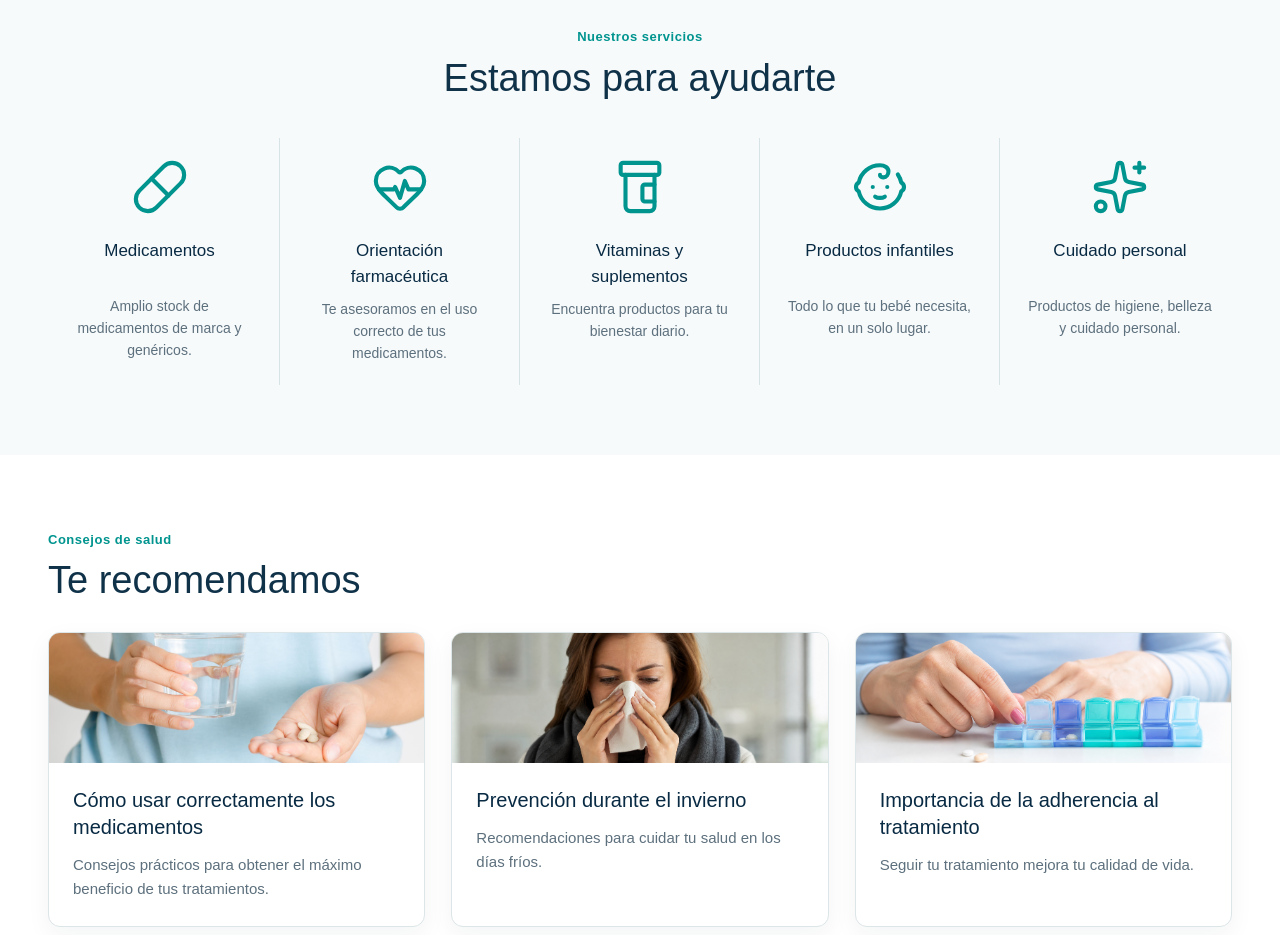
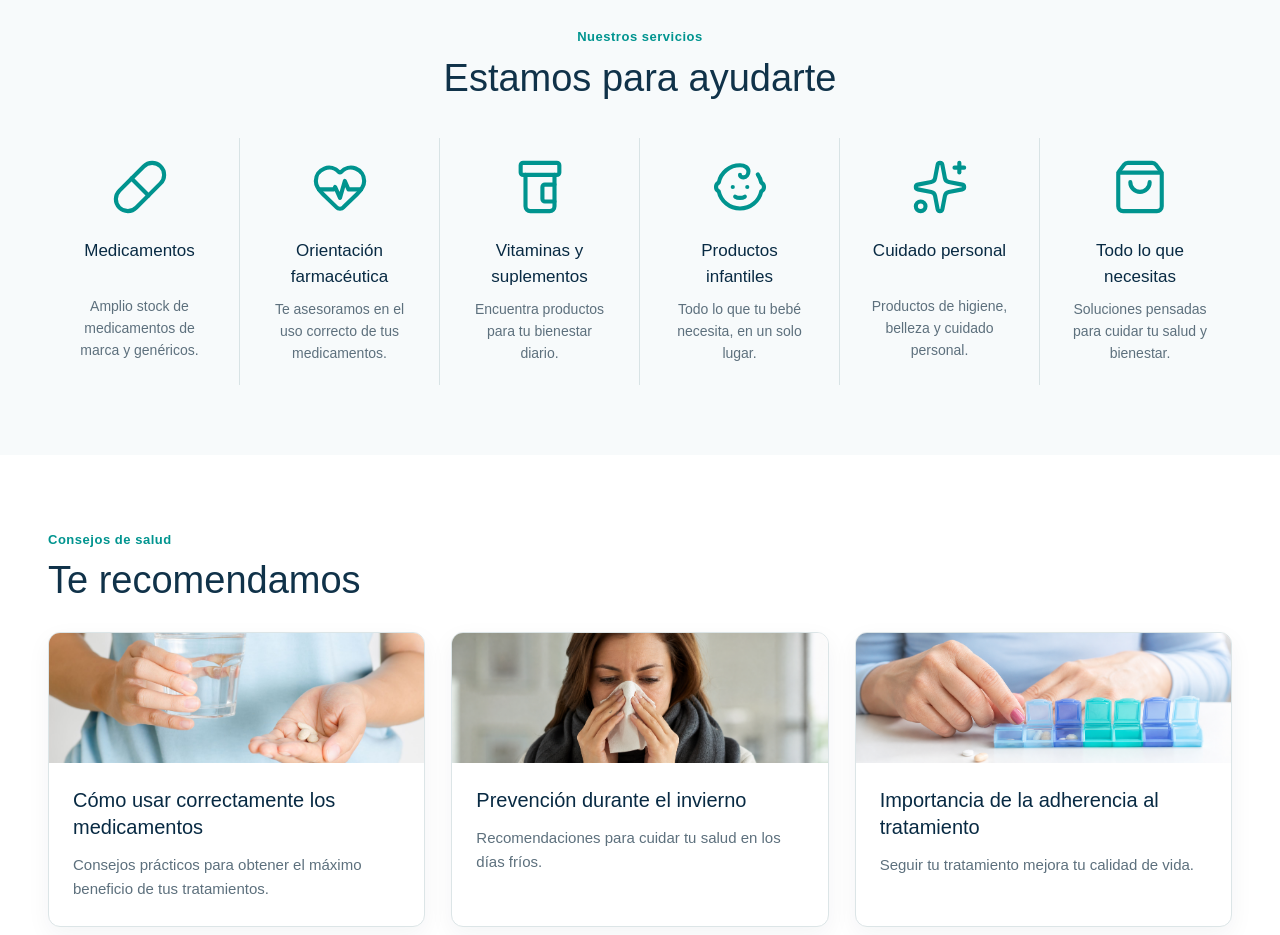
Before and after one commit to gmlsalud-com/gmlsalud-com, a Next.js app: page / in a window 1280 px wide. Shown: the part 1020-1955 px from the top of the page. Built offline with nearby package versions, Linux system fonts and the light colour scheme.

Commit message:
Add sixth service icon

```diff
--- a/app/globals.css
+++ b/app/globals.css
@@ -56,7 +56,7 @@
 .hero-live{width:min(1600px,100%);margin:auto;padding:clamp(80px,8vw,145px) max(48px,calc((100vw - 1600px)/2 + 48px))}
 .hero-live h1{margin:0 0 26px;color:var(--navy);font-size:clamp(52px,5.1vw,84px);line-height:.98;letter-spacing:-.045em}.hero-live h1 em{color:var(--teal);font-style:normal}.hero-live p{margin:0;color:#29485b;font-size:clamp(17px,1.35vw,23px);font-weight:600;line-height:1.55}.hero-actions{display:flex;gap:18px;margin-top:34px}.hero-actions .pill{min-width:185px;padding:15px 26px;font-size:15px}
 .about-live{display:flex;align-items:center;justify-content:space-between;gap:80px;max-width:1500px;margin:auto;padding:76px 7vw}.about-live>div:first-child{max-width:760px}.about-live h2{font-size:38px}.about-live p{font-size:18px}.care-icon{position:relative;min-width:220px;color:var(--teal);font-size:170px;font-family:Georgia,serif;line-height:.8;text-align:center}.care-icon span{position:absolute;top:54px;left:50%;transform:translateX(-50%);font:700 34px Arial}
-.services-live{padding:70px max(40px,calc((100vw - 1600px)/2));background:#f7fafb}.services-heading{text-align:center}.services-heading h2{font-size:38px}.services-list{display:grid;grid-template-columns:repeat(5,1fr);margin-top:38px}.services-list article{padding:12px 28px 20px;text-align:center;border-right:1px solid #d8e3e5}.services-list article:last-child{border:0}.services-list i{display:grid;place-items:center;height:74px;color:var(--teal);font-size:58px;font-style:normal}.services-list i svg{width:58px;height:58px;stroke-width:1.7}.services-list h3{min-height:48px;margin:14px 0 10px;color:var(--navy);font-size:17px}.services-list p{margin:0;font-size:14px;line-height:1.55}
+.services-live{padding:70px max(40px,calc((100vw - 1600px)/2));background:#f7fafb}.services-heading{text-align:center}.services-heading h2{font-size:38px}.services-list{display:grid;grid-template-columns:repeat(6,1fr);margin-top:38px}.services-list article{padding:12px 28px 20px;text-align:center;border-right:1px solid #d8e3e5}.services-list article:last-child{border:0}.services-list i{display:grid;place-items:center;height:74px;color:var(--teal);font-size:58px;font-style:normal}.services-list i svg{width:58px;height:58px;stroke-width:1.7}.services-list h3{min-height:48px;margin:14px 0 10px;color:var(--navy);font-size:17px}.services-list p{margin:0;font-size:14px;line-height:1.55}
 .advice-live{max-width:1600px;margin:auto;padding:72px 48px}.advice-live>h2{margin:8px 0 30px;font-size:38px}.advice-cards{display:grid;grid-template-columns:repeat(3,1fr);gap:26px}.advice-cards article{overflow:hidden;border:1px solid #dce5e7;border-radius:12px;background:#fff;box-shadow:0 8px 25px rgba(8,42,67,.05)}.advice-cards img{display:block;width:100%;height:230px;object-fit:cover}.advice-cards article>div{padding:24px}.advice-cards h3{margin:0 0 12px;color:var(--navy);font-size:20px;line-height:1.35}.advice-cards p{margin:0;font-size:15px}
 @media(max-width:1000px){.services-list{grid-template-columns:repeat(3,1fr)}.services-list article:nth-child(3){border-right:0}.services-list article{border-bottom:1px solid #d8e3e5}}
 @media(max-width:800px){.site-header.nav-open nav{position:absolute;top:76px;left:0;right:0;display:flex;flex-direction:column;align-items:stretch;gap:0;padding:10px 18px 18px;background:#fff;box-shadow:0 14px 30px rgba(8,42,67,.12)}.site-header.nav-open nav a{padding:13px 4px;border-bottom:1px solid #edf2f2}.hero{height:590px;min-height:590px;background-position:62% center}.hero-live{height:100%;display:flex;flex-direction:column;justify-content:flex-end;padding:70px 20px 42px;background:linear-gradient(0deg,rgba(255,255,255,.98) 0%,rgba(255,255,255,.9) 42%,rgba(255,255,255,0) 78%)}.hero-live h1{font-size:43px}.hero-live p{font-size:15px}.hero-actions{gap:10px;margin-top:20px}.hero-actions .pill{min-width:0;flex:1;padding:13px 8px}.about-live{padding:55px 20px}.about-live h2{font-size:28px}.about-live p{font-size:15px}.care-icon{display:none}.services-live{padding:48px 18px}.services-heading{text-align:left}.services-heading h2{font-size:28px}.services-list{grid-template-columns:repeat(2,1fr)}.services-list article{padding:18px 10px}.services-list article:nth-child(2n){border-right:0}.services-list i{font-size:43px}.services-list h3{font-size:14px}.services-list p{font-size:12px}.advice-live{padding:52px 20px}.advice-live>h2{font-size:28px}.advice-cards{grid-template-columns:1fr}.advice-cards img{height:210px}}
@@ -91,5 +91,5 @@ footer{grid-template-columns:1.35fr repeat(4,1fr);gap:36px}
 .hero-actions,.location-actions{flex-wrap:wrap}
 footer a svg{display:inline-block;margin-right:6px;vertical-align:-2px}
 @media(max-width:800px){.hero-actions,.location-actions{flex-direction:column;flex-wrap:nowrap}.hero-actions .pill,.location-actions .pill{width:100%;min-width:100%;flex:0 0 auto}.hero-actions .whatsapp,.location-actions .whatsapp{flex-basis:auto}}
-@media(max-width:800px){.services-list article:nth-child(odd),.services-list article:last-child{border-right:1px solid #d8e3e5}.services-list article:nth-child(even){border-right:0}.services-list article:last-child{border-bottom:0}}
+@media(max-width:800px){.services-list article:nth-child(odd),.services-list article:last-child{border-right:1px solid #d8e3e5}.services-list article:nth-child(even){border-right:0}.services-list article:nth-last-child(-n+2){border-bottom:0}}
 .brand b{font-family:inherit;font-size:12px;font-weight:800;letter-spacing:0}
--- a/app/page.tsx
+++ b/app/page.tsx
@@ -1,6 +1,6 @@
 import Locations from "./Locations";
 import Header from "./Header";
-import { Baby, Eye, HeartHandshake, HeartPulse, MapPinned, Pill, PillBottle, ShieldCheck, Smartphone, Sparkles } from "lucide-react";
+import { Baby, Eye, HeartHandshake, HeartPulse, MapPinned, Pill, PillBottle, ShieldCheck, ShoppingBag, Smartphone, Sparkles } from "lucide-react";
 import { FaFacebookF, FaInstagram, FaWhatsapp } from "react-icons/fa";
 
 const services = [
@@ -9,6 +9,7 @@ const services = [
   { icon: PillBottle, title: "Vitaminas y suplementos", text: "Encuentra productos para tu bienestar diario." },
   { icon: Baby, title: "Productos infantiles", text: "Todo lo que tu bebé necesita, en un solo lugar." },
   { icon: Sparkles, title: "Cuidado personal", text: "Productos de higiene, belleza y cuidado personal." },
+  { icon: ShoppingBag, title: "Todo lo que necesitas", text: "Soluciones pensadas para cuidar tu salud y bienestar." },
 ];
 
 const socialLinks = [
```
